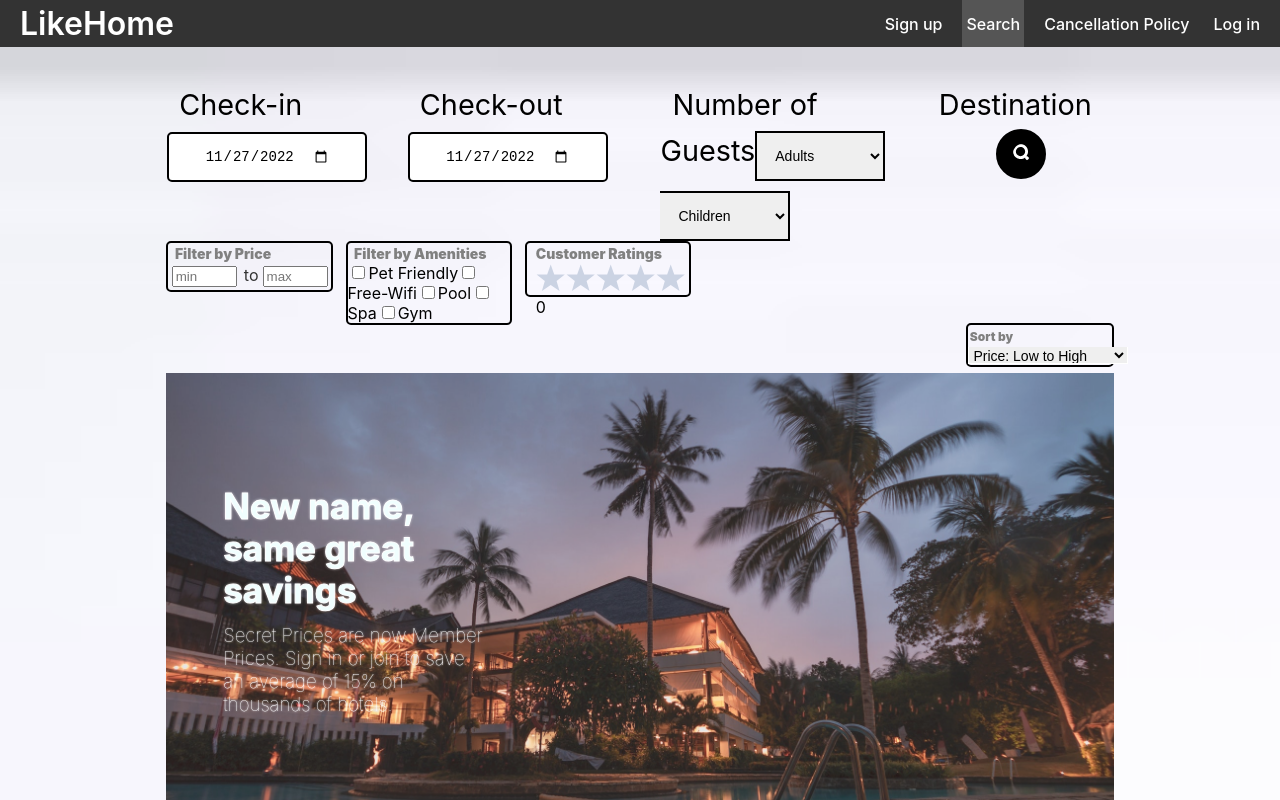
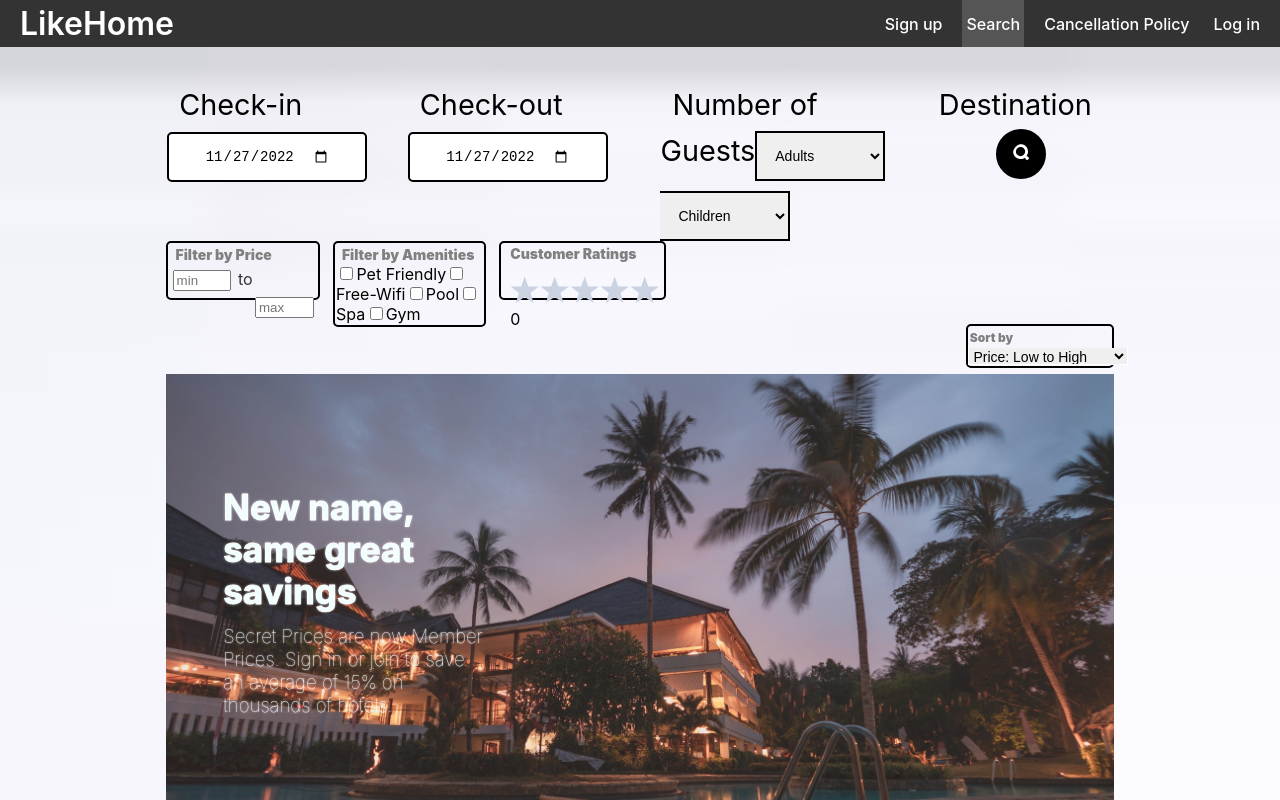
Before and after one commit to starphys/spartanstay, a React (Create React App) app in the folder spartanstay/frontend/: page / in a window 1280 px wide. Built offline with nearby package versions, Linux system fonts and the light colour scheme.

Commit message:
Fixing filter styling

```diff
--- a/spartanstay/frontend/src/components/Search.js
+++ b/spartanstay/frontend/src/components/Search.js
@@ -145,7 +145,7 @@ function Search({results, setResults, token, setBookings, savedPayments, setSave
     <input placeholder="max" class = "max-val" onChange={(e) => {if(isNaN(parseInt(e.target.value))) {setMaxPrice(5000)} else {setMaxPrice(e.target.value)}}}></input>
   </div>
   <div id="filterDiv1" class = "filter2">
-    <label class="filterText">Filter by Amenities</label>
+    <label class="filterText2">Filter by Amenities</label>
 
     <input type="checkbox" id = "line1" onChange={updatePetFriendly}/><label>Pet Friendly</label>
     <input type="checkbox" onChange={updateFreeWifi}/><label>Free-Wifi</label>
--- a/spartanstay/frontend/src/style/search.css
+++ b/spartanstay/frontend/src/style/search.css
@@ -309,7 +309,7 @@ form:valid a {
 
 .filter {
     float: left;
-    height: auto;
+    height: 7.4vh;
     color: black;
     margin-left: 13%;
   }
@@ -319,9 +319,10 @@ form:valid a {
   #filterDiv1 {
     border: 2px solid black;
     border-radius: 5px;
-    width: 13%;
+    width: 12%;
     display: inline-block;
     margin-bottom: -2%;
+    padding: .1%;
   }
   #filterDiv2 {
     border: 2px solid black;
@@ -336,7 +337,7 @@ form:valid a {
     width: 13%;
     display: inline-block;
     margin-bottom: -2%;
-    height: 7vh;
+    height: 7.4vh;
   }
   .e4 {
     box-sizing: border-box;
@@ -348,6 +349,22 @@ form:valid a {
     border-color: white;
   }
   .filterText {
+    box-sizing: border-box;
+
+    border: 0;
+    font-weight: 900;
+    width: 100%;
+    padding-top: 0px;
+    padding-left: 4%;
+    font-size: 14px;
+    border-radius: 0%;
+    border-bottom: 0px;
+    margin-bottom: 2.5%;
+    color: grey;
+    border-color: white;
+    display: inline-block;
+  }
+  .filterText2 {
     box-sizing: border-box;
 
     border: 0;
@@ -425,14 +442,14 @@ form:valid a {
     font-size: 14px;
     border-radius: 0%;
     border-bottom: 0px;
-    margin-bottom: -21%;
+    margin-bottom: -13%;
     color: grey;
     border-color: white;
     display: inline-block;
 }
 .filter3 {
     float: right;
-    margin-right: 46%;
+    margin-right: 48%;
     padding-left: .7%;
 }
 /*
```
